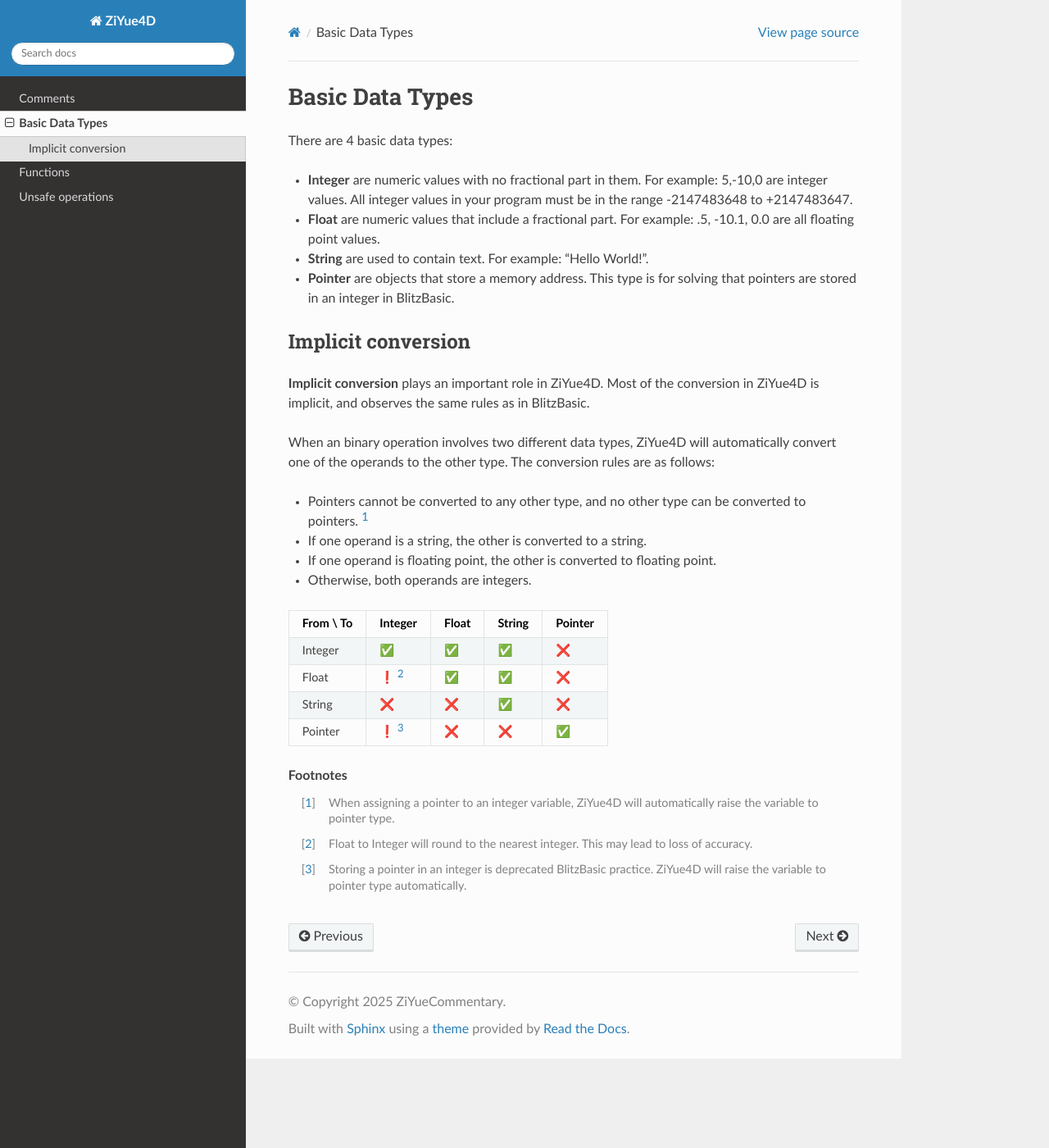
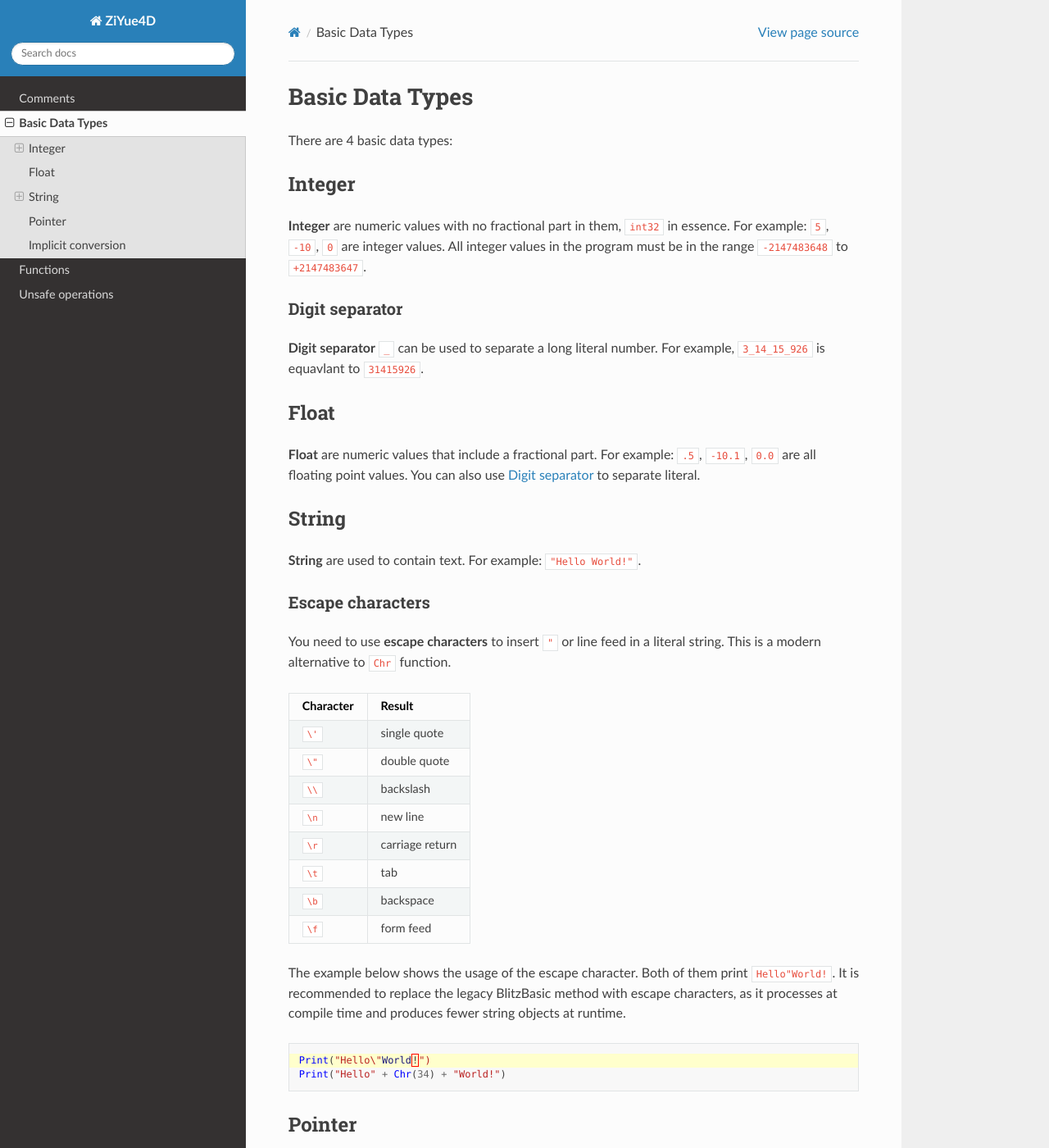
Before and after one commit to ZiYueCommentary/ziyue4d-docs, a Sphinx documentation site: the page built from docs/basic-data-types.rst, in a window 1280 px wide and 1400 px high. Shown: the whole window at 82% size. Built offline with Sphinx 7.4.7 and the Read the Docs theme 3.1.0, drawn with Linux system fonts in a browser that asks for light colours; some of the changed text lies outside the part shown.

Commit message:
Better basic type

```diff
--- a/docs/basic-data-types.rst
+++ b/docs/basic-data-types.rst
@@ -3,13 +3,67 @@ Basic Data Types
 
 There are 4 basic data types:
 
-- **Integer** are numeric values with no fractional part in them. For example: 5,-10,0 are integer values. All integer values in your program must be in the range -2147483648 to +2147483647.
+Integer
+----------------------
 
-- **Float** are numeric values that include a fractional part. For example: .5, -10.1, 0.0 are all floating point values.
+**Integer** are numeric values with no fractional part in them, ``int32`` in essence. For example: ``5``, ``-10``, ``0`` are integer values. All integer values in the program must be in the range ``-2147483648`` to ``+2147483647``.
 
-- **String** are used to contain text. For example: "Hello World!".
+.. _digit_separator :
 
-- **Pointer** are objects that store a memory address. This type is for solving that pointers are stored in an integer in BlitzBasic.
+Digit separator
+^^^^^^^^^^^^^^^^^^
+
+**Digit separator** ``_`` can be used to separate a long literal number. For example, ``3_14_15_926`` is equavlant to ``31415926``.
+
+Float
+----------------------
+
+**Float** are numeric values that include a fractional part. For example: ``.5``, ``-10.1``, ``0.0`` are all floating point values. You can also use :ref:`digit_separator` to separate literal.
+
+String
+-------------------
+
+**String** are used to contain text. For example: ``"Hello World!"``.
+
+Escape characters
+^^^^^^^^^^^^^^^^^^^
+
+You need to use **escape characters** to insert ``"`` or line feed in a literal string. This is a modern alternative to ``Chr`` function.
+
++-----------+-----------------+
+| Character |      Result     |
++===========+=================+
+|   ``\'``  | single quote    |
++-----------+-----------------+
+|   ``\"``  | double quote    |
++-----------+-----------------+
+|   ``\\``  | backslash       |
++-----------+-----------------+
+|   ``\n``  | new line        |
++-----------+-----------------+
+|   ``\r``  | carriage return |
++-----------+-----------------+
+|   ``\t``  | tab             |
++-----------+-----------------+
+|   ``\b``  | backspace       |
++-----------+-----------------+
+|   ``\f``  | form feed       |
++-----------+-----------------+
+
+The example below shows the usage of the escape character. Both of them print ``Hello"World!``. It is recommended to replace the legacy BlitzBasic method with escape characters, as it processes at compile time and produces fewer string objects at runtime.
+
+.. code-block:: ziyue4d
+    :emphasize-lines: 1
+
+    Print("Hello\"World!")
+    Print("Hello" + Chr(34) + "World!")
+
+Pointer
+-----------------
+
+**Pointer** are objects that store a memory address. This type is for solving that pointers are stored in an integer in BlitzBasic.
+
+When assigning a pointer to an integer variable, ZiYue4D will automatically raise the variable to pointer type.
 
 Implicit conversion
 -------------------
--- a/docs/functions.rst
+++ b/docs/functions.rst
@@ -17,7 +17,7 @@ A function is defined using the ``Function`` keyword:
 
     * ``name`` is the function name, can be any valid identifier.
 
-    * ``%`` is the type of value returned by the function. If it is omitted,the function returns an integer value by default.
+    * ``%`` is the type of value returned by the function. If it is omitted, the function returns an integer value by default.
 
     * ``arg1$, arg2# = 3.14`` is a comma-separated list of arguments. ``arg1$`` is a **mandatory argument** with no default value. ``arg2#`` is an **optional argument** since it has a default value. Arguments are always local.
 
@@ -34,7 +34,9 @@ Exteral function
 
 **External functions** are implemented in other programming languages, which are to be called by ZiYue4D program.
 
-Using ``Extern`` keyword before its signature to declare an external function. External functions should not have a function definition. This concept is designed for replacing ``.decls`` in Blitz3D.
+Using ``Extern`` keyword before its signature to declare an external function. External functions should not have a function definition. Unlike regular functions, if return value type is omitted, the type will be ``void``, which means no return value.
+
+This concept is designed for replacing ``.decls`` in Blitz3D.
 
 The example below shows a declaration of an external function.
 
--- a/docs/index.rst
+++ b/docs/index.rst
@@ -1,7 +1,7 @@
 Welcome to ZiYue4D documentation!
 ===================================
 
-**ZiYue4D** is a programming language that is powered by LLVM and is based on BlitzBasic.
+**ZiYue4D** is a programming language that is powered by LLVM and is based on BlitzBasic. It is intended to be a modern cross-platform alternative to BlitzBasic.
 
 .. note::
 
```
